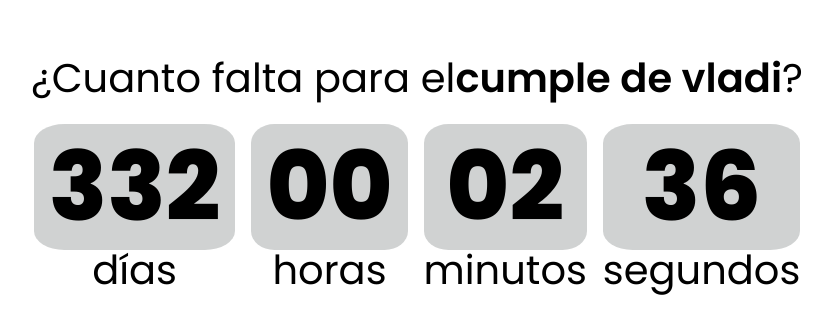
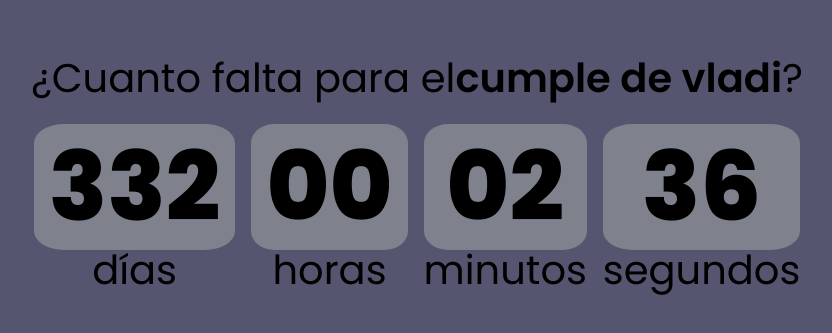
Before and after one commit to vladimircardozo/contadorCumple, a plain HTML site: page index.html in a window 1280 px wide. Shown: the part 231-564 px from the top of the page, without its empty margins (223-1055 px from the left). Drawn offline with Linux system fonts and the light colour scheme.

Commit message:
background

```diff
--- a/css/style.css
+++ b/css/style.css
@@ -8,7 +8,7 @@
 }
 
 body {
-    /* background-image: url("../img/fondoContador.webp"); */
+    background-color: rgb(85, 85, 112);
     background-size: cover;
     background-repeat: no-repeat;
     background-position: center center;
```
